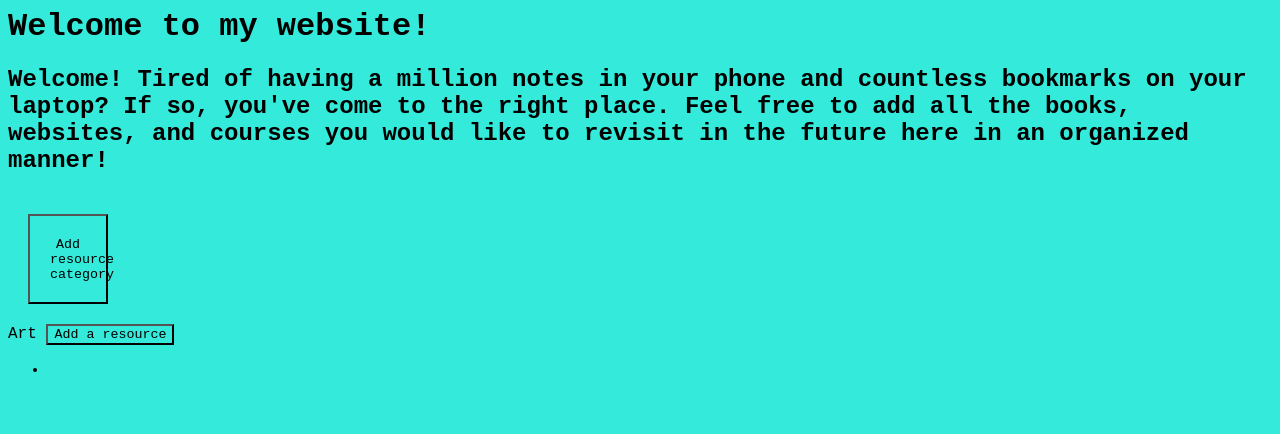
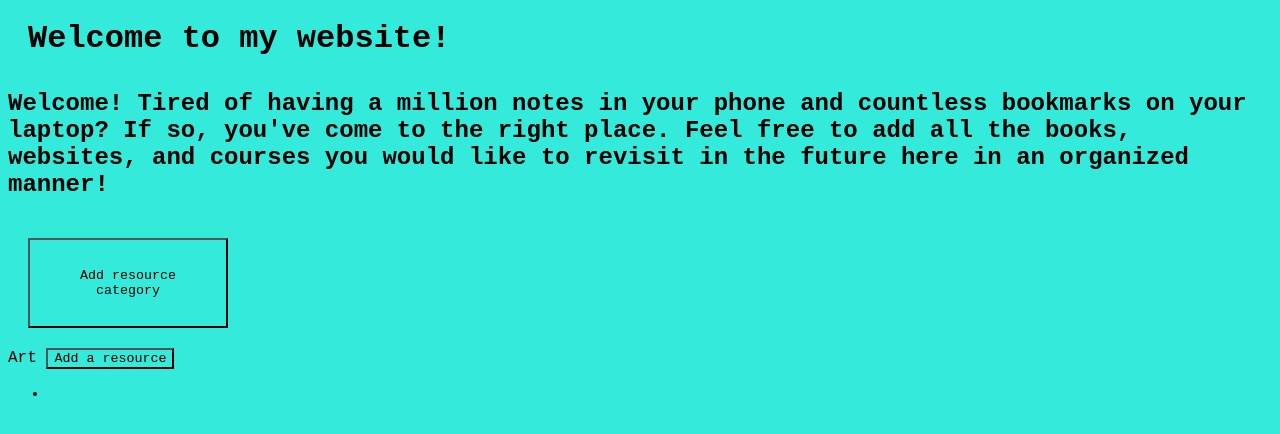
Before and after one commit to juneidteklu/digitallibrary, a plain HTML site: page index.html in a window 1280 px wide. Drawn offline with Linux system fonts and the light colour scheme.

Commit message:
Fix spacing in resource category button

```diff
--- a/stylesheet.css
+++ b/stylesheet.css
@@ -11,3 +11,14 @@
     font-family: 'Courier New', Courier, monospace;
     background-color: rgb(52,235,219);
  }
+
+ h1{
+   height: 50px;
+   margin: 20px;
+   padding: 0px;
+ }
+
+ .add-category{
+   padding-right:20px;
+   width:200px
+ }
```
